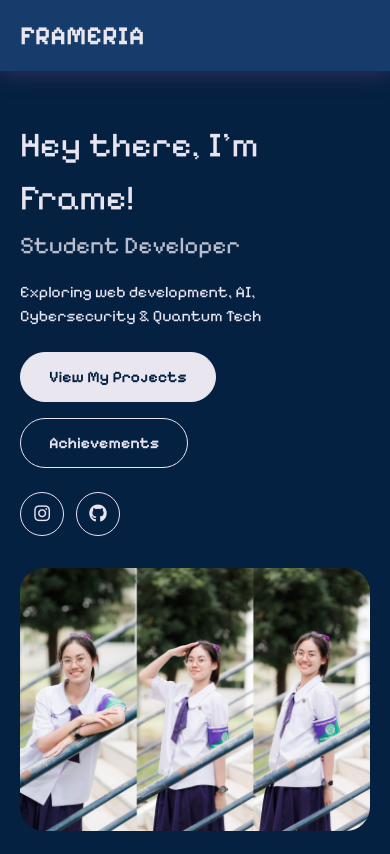
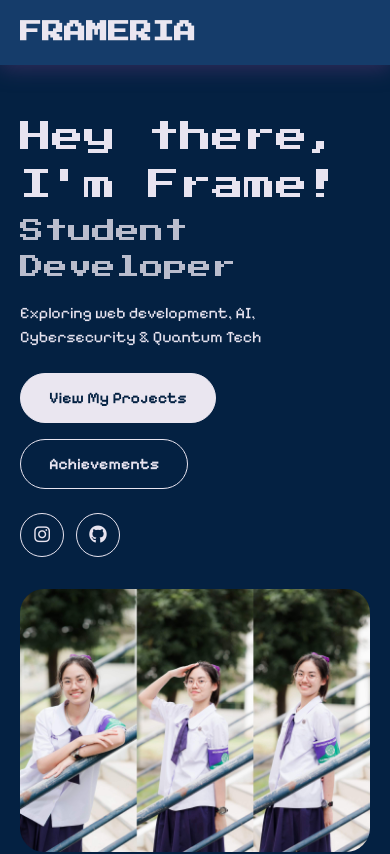
Before and after one commit to zenoframeria/zenoframeria_portfolio, a Next.js app: page / in a window 390 px wide. Shown: the top 854 px of the page. Built offline with nearby package versions, Linux system fonts and the light colour scheme.

Commit message:
adjust font size + add new pixel font to logo and hero text

```diff
--- a/app/globals.css
+++ b/app/globals.css
@@ -58,9 +58,10 @@ body {
 
 .logo {
   color: var(--logo-color);
-  font-size: 26px;
+  font-size: 22px;
   font-weight: bold;
   text-decoration: none;
+  font-family: var(--font-pixel), sans-serif;
 }
 
 .nav-links {
@@ -100,7 +101,12 @@ body {
   flex: 1;
   max-width: 800px;
 }
-.hero-text h1 { font-size: clamp(32px, 5vw, 88px); }
+.hero-text h1 {
+  font-size: clamp(32px, 3vw, 88px);
+  font-family: var(--font-pixel), sans-serif; }
+.hero-text h2 {
+  font-size: clamp(24px, 0.5vw, 48px);
+  font-family: var(--font-pixel), sans-serif; }
 .hero-text p  { font-size: clamp(16px, 1.4vw, 24px); }
 
 .hero-image img {
@@ -342,10 +348,12 @@ body {
     gap: 32px;
   }
 
+  .hero { min-height: auto; }
+
   .hero-text { max-width: 100%; }
   .hero-image img,
   .about-photo img { width: 100%; }
-  .hero-text h1 { font-size: clamp(32px, 9vw, 56px); }
+  .hero-text h1 { font-size: clamp(32px, 7.5vw, 56px); }
 
   .site-footer {
   flex-direction: column;
--- a/app/layout.tsx
+++ b/app/layout.tsx
@@ -1,15 +1,21 @@
 import type { Metadata } from "next";
 import "./globals.css";
+import { Press_Start_2P } from "next/font/google";
 
-// TODO 1: เปลี่ยนชื่อและคำอธิบาย (แสดงบนแท็บเบราว์เซอร์และตอนแชร์ลิงก์)
+const pixel = Press_Start_2P({
+  subsets: ["latin"],
+  weight: "400",
+  variable: "--font-pixel" //nickname
+});
+
 export const metadata: Metadata = {
-  title: "Frame website",
-  description: "building website with nextjs and tailwindcss",
+  title: "FRAMERIA | Portfolio",
+  description: "A growing record of projects, experiments and things I'm learning in tech.",
 };
 
 export default function RootLayout({ children }: { children: React.ReactNode }) {
   return (
-    <html lang="en">
+    <html lang="en" className={pixel.variable}>
       <head>
         <link rel="stylesheet" href="https://cdnjs.cloudflare.com/ajax/libs/font-awesome/6.5.1/css/all.min.css"/>
         <link rel="preconnect" href="https://fonts.googleapis.com"/>
```
Also changed, not shown: 1 other file (tests, documents, lock files or other folders).
